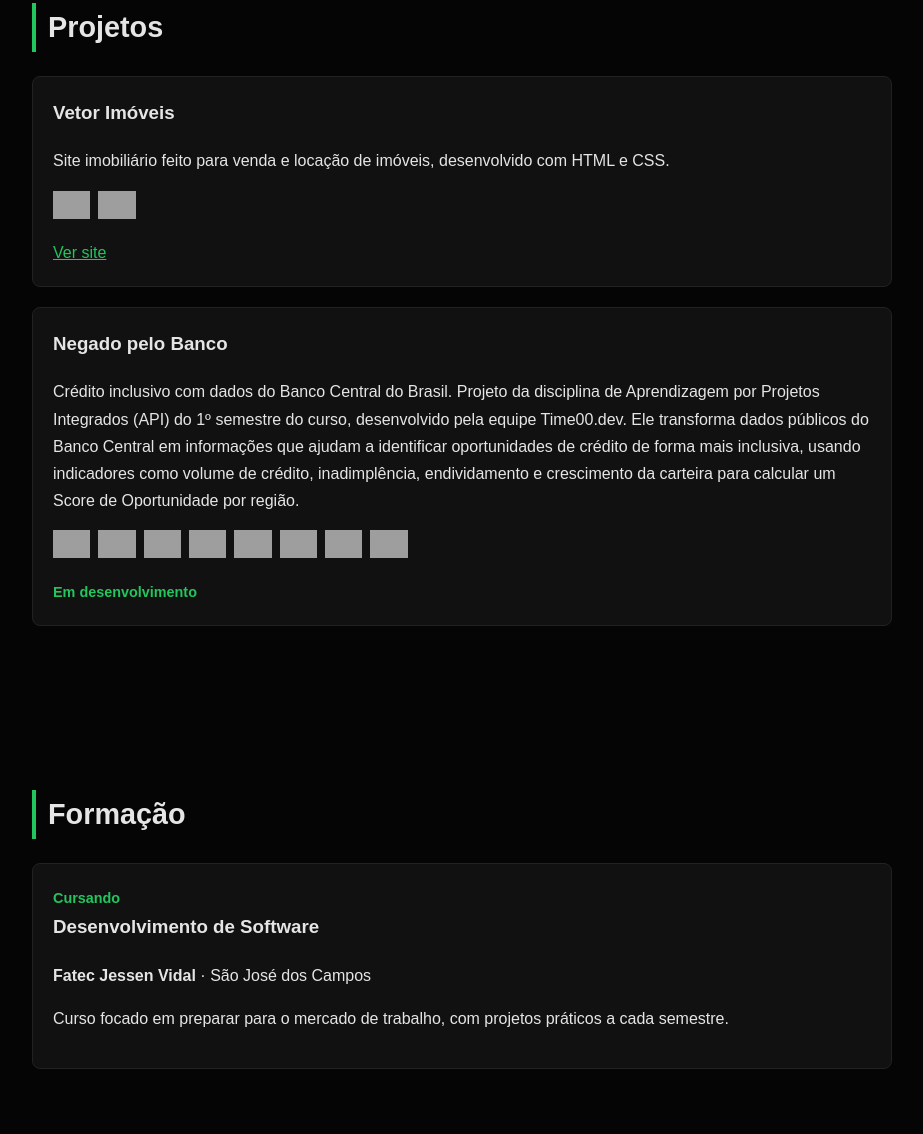
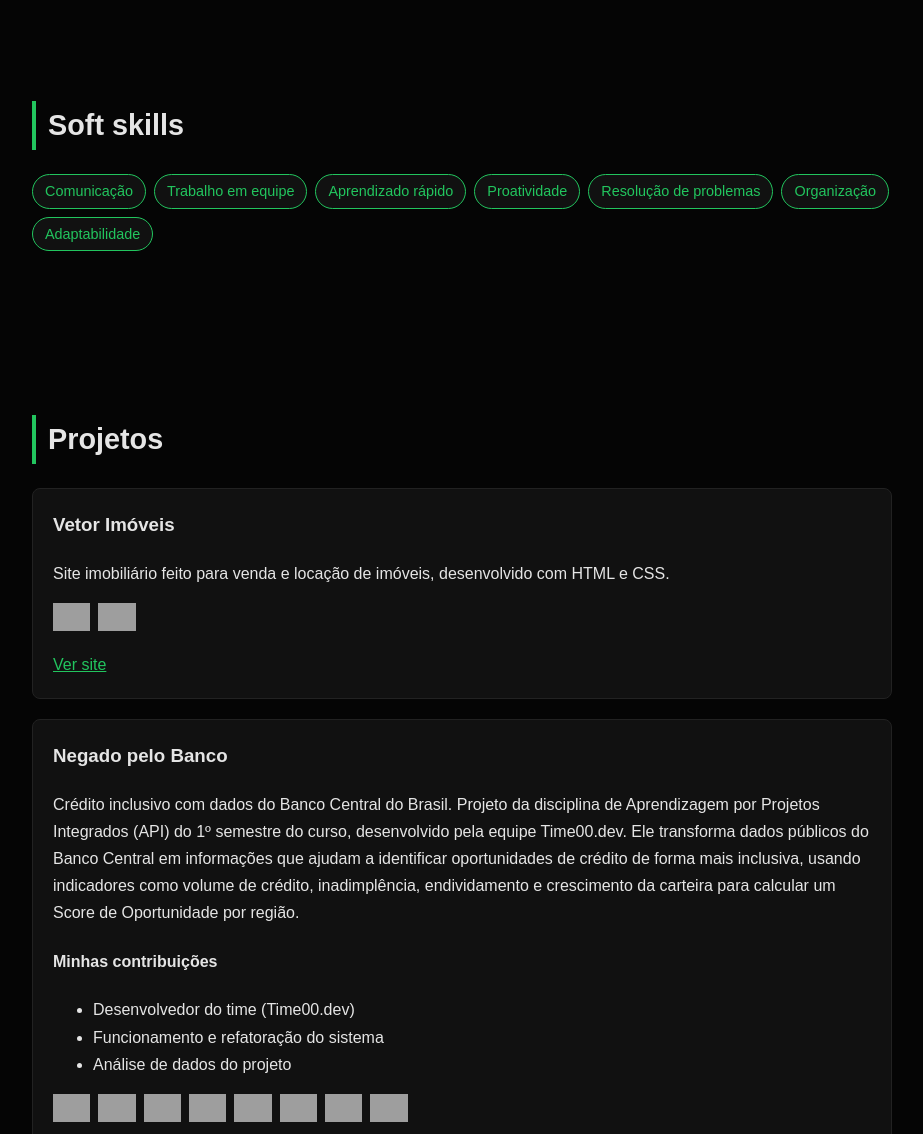
Before and after one commit to MarcusCarniello/MarcusCarniello-, a plain HTML site: page index.html in a window 1280 px wide. Shown: the part 1666-2800 px from the top of the page, without its empty margins (178-1101 px from the left). Drawn offline with Linux system fonts and the light colour scheme; grey boxes are pictures that could not be loaded.

Commit message:
Add sections for soft skills and technologies

```diff
--- a/index.html
+++ b/index.html
@@ -8,11 +8,13 @@
 </head>
 <body>
 
+  <!-- MENU (fica fixo no topo) -->
   <header>
     <a href="#inicio" class="logo">Marcus Carniello</a>
     <nav>
       <a href="#sobre">Sobre</a>
       <a href="#habilidades">Tecnologias</a>
+      <a href="#softskills">Soft skills</a>
       <a href="#projetos">Projetos</a>
       <a href="#formacao">Formação</a>
       <a href="#contato">Contato</a>
@@ -21,6 +23,7 @@
 
   <main>
 
+    <!-- INÍCIO -->
     <section id="inicio" class="inicio">
       <div class="inicio-texto">
         <h1>Olá, eu sou o <span class="verde">Marcus</span></h1>
@@ -37,6 +40,7 @@
       <img src="foto.jpg" alt="Foto de Marcus Carniello" class="foto">
     </section>
 
+    <!-- SOBRE -->
     <section id="sobre">
       <h2 class="titulo">Sobre mim</h2>
       <p>
@@ -58,6 +62,7 @@
       </div>
     </section>
 
+    <!-- TECNOLOGIAS -->
     <section id="habilidades">
       <h2 class="titulo">Tecnologias</h2>
 
@@ -77,6 +82,13 @@
       <div class="badges">
         <img src="https://img.shields.io/badge/HTML5-E34F26?style=for-the-badge&logo=html5&logoColor=white" alt="HTML5">
         <img src="https://img.shields.io/badge/CSS3-1572B6?style=for-the-badge&logo=css3&logoColor=white" alt="CSS3">
+        <img src="https://img.shields.io/badge/JavaScript-F7DF1E?style=for-the-badge&logo=javascript&logoColor=black" alt="JavaScript">
+      </div>
+
+      <h3>Cloud e infraestrutura</h3>
+      <div class="badges">
+        <img src="https://img.shields.io/badge/AWS-232F3E?style=for-the-badge&logo=amazonwebservices&logoColor=white" alt="AWS">
+        <img src="https://img.shields.io/badge/Docker-2496ED?style=for-the-badge&logo=docker&logoColor=white" alt="Docker">
       </div>
 
       <h3>Dados e desenvolvimento</h3>
@@ -86,6 +98,21 @@
       </div>
     </section>
 
+    <!-- SOFT SKILLS (apague ou troque as que não combinam com você) -->
+    <section id="softskills">
+      <h2 class="titulo">Soft skills</h2>
+      <div class="tags">
+        <span>Comunicação</span>
+        <span>Trabalho em equipe</span>
+        <span>Aprendizado rápido</span>
+        <span>Proatividade</span>
+        <span>Resolução de problemas</span>
+        <span>Organização</span>
+        <span>Adaptabilidade</span>
+      </div>
+    </section>
+
+    <!-- PROJETOS -->
     <section id="projetos">
       <h2 class="titulo">Projetos</h2>
 
@@ -113,6 +140,12 @@
           como volume de crédito, inadimplência, endividamento e crescimento da
           carteira para calcular um Score de Oportunidade por região.
         </p>
+        <h4>Minhas contribuições</h4>
+        <ul>
+          <li>Desenvolvedor do time (Time00.dev)</li>
+          <li>Funcionamento e refatoração do sistema</li>
+          <li>Análise de dados do projeto</li>
+        </ul>
         <div class="badges">
           <img src="https://img.shields.io/badge/Python-3776AB?style=for-the-badge&logo=python&logoColor=white" alt="Python">
           <img src="https://img.shields.io/badge/Flask-000000?style=for-the-badge&logo=flask&logoColor=white" alt="Flask">
@@ -123,11 +156,13 @@
           <img src="https://img.shields.io/badge/Google_Colab-F9AB00?style=for-the-badge&logo=googlecolab&logoColor=white" alt="Google Colab">
           <img src="https://img.shields.io/badge/GitHub-181717?style=for-the-badge&logo=github&logoColor=white" alt="GitHub">
         </div>
-
+        <!-- Quando o projeto estiver pronto, troque a linha abaixo por:
+             <a href="LINK-DO-REPOSITORIO" target="_blank">Ver no GitHub</a> -->
         <span class="status">Em desenvolvimento</span>
       </div>
     </section>
 
+    <!-- FORMAÇÃO -->
     <section id="formacao">
       <h2 class="titulo">Formação</h2>
       <div class="projeto">
@@ -141,6 +176,7 @@
       </div>
     </section>
 
+    <!-- CONTATO -->
     <section id="contato">
       <h2 class="titulo">Contato</h2>
       <p>Quer conversar sobre código ou oportunidades? Fale comigo:</p>
```
